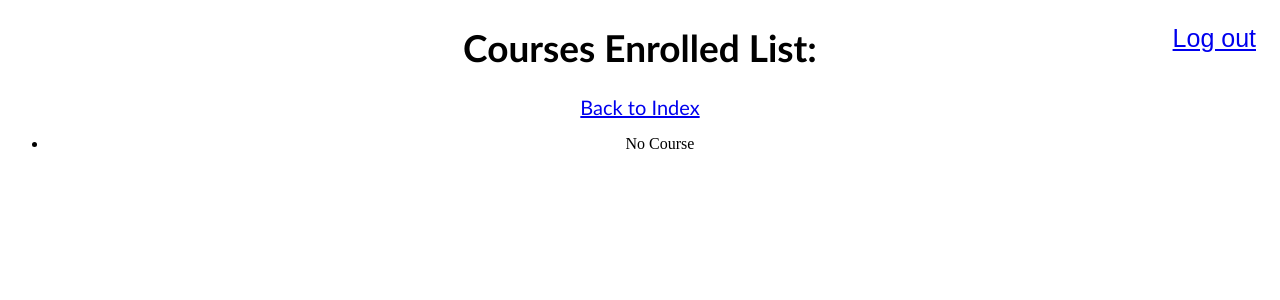
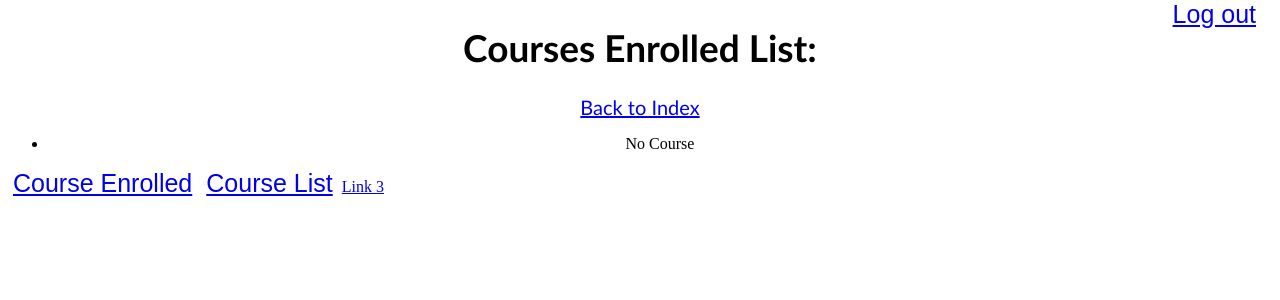
Before and after one commit to 6310682577/cn331_as2, a Django app: page /users/enrolled in a window 1280 px wide. Shown: the top 300 px of the page. Run offline with Django 4.2, Linux system fonts and the light colour scheme; a user stored in the database is signed in; data comes from the database, SQL or seed files in the repository; both versions use the stored data as it was after the commit; data that the repository does not hold is empty.

Commit message:
for clone

```diff
--- a/Course_registrations/users/templates/users/enrolled.html
+++ b/Course_registrations/users/templates/users/enrolled.html
@@ -23,7 +23,8 @@
                 position: absolute; }
 
     .margin {   padding-bottom: 4px;
-                border-bottom: 2px solid black;}
+                border-bottom: 2px solid black;
+                width: 25% }
 
 
     .sansfont {font-family: sans-serif;}
@@ -42,7 +43,7 @@
 
 <ul>
     {% for enrolled in Enrolled.all %}
-    <p style = "width : 10px">
+    <p>
         <div class = "gillfont margin">
             {{ enrolled.subject_id.subject_id }}
             {{ enrolled.subject_id.subject }}
--- a/Course_registrations/users/templates/users/layout.html
+++ b/Course_registrations/users/templates/users/layout.html
@@ -1,26 +1,33 @@
 <!DOCTYPE html>
 <html lang="en">
 
-
-    <center>
     <head>
         <title>Users</title>
     </head>
     <body>
+        <div>
+            <center>
+            {% block body %}
+            {% endblock %}
+            </center>
+        <div>
+        <div class="w3-sidebar w3-bar-block">
+            <a href="{% url 'enrolled' %}" class="w3-bar-item w3-button" style = "font-size : 25px ; font-family: sans-serif ; padding : 5px">Course Enrolled</a>
+            <a href="{% url 'course'%}" class="w3-bar-item w3-button" style = "font-size : 25px ; font-family: sans-serif ; padding : 5px">Course List</a>
+            <a href="#" class="w3-bar-item w3-button">Link 3</a>
+        </div>
         <a style="position: absolute;
             width: 100px;
             text-align:right;
             top: 3vh;
             right: 3vh;
             width: 100px;
+            top: 0px;
             text-align:right;
             font-size : 25px;
             font-family: sans-serif;"
             href="{% url 'logout' %}">
             Log out
         </a>
-            {% block body %}
-            {% endblock %}
     </body>
-    </center>
 </html>
--- a/Course_registrations/users/templates/users/register.html
+++ b/Course_registrations/users/templates/users/register.html
@@ -64,7 +64,9 @@
             </table>
             <h1></h1>
         {% endif %}
+    </div>
 
+    <div class = "gillfont" style = "position:relative; top : 10px">
         {% if Dates %}
             <table border = "2" cellpadding = "5" cellspacing = "2" style = "background-color : #FFFFFF">
                 <td>Subject_id</td>
--- a/Course_registrations/users/urls.py
+++ b/Course_registrations/users/urls.py
@@ -1,13 +1,15 @@
 from django.urls import path
 
-from . import views
+from Course_reg import views as Cviews
+from . import views as Uviews
 
 urlpatterns = [
-    path('', views.index, name='index'),
-    path('login', views.login_view, name='login'),
-    path('logout', views.logout_view, name='logout'),
-    path('register', views.register_view, name='register'),
-    path('enrolled', views.enrolled_view, name='enrolled'),
-    path('enroll', views.enroll, name='enroll'),
-    path('del_enroll', views.del_enroll, name='del_enroll'),
+    path('', Uviews.index, name='index'),
+    path('login', Uviews.login_view, name='login'),
+    path('logout', Uviews.logout_view, name='logout'),
+    path('register', Uviews.register_view, name='register'),
+    path('enrolled', Uviews.enrolled_view, name='enrolled'),
+    path('enroll', Uviews.enroll, name='enroll'),
+    path('del_enroll', Uviews.del_enroll, name='del_enroll'),
+    path('../Course_reg', Cviews.course, name='course')
 ]
--- a/Course_registrations/users/views.py
+++ b/Course_registrations/users/views.py
@@ -64,7 +64,7 @@ def register_view(request):
     })
 
 def enrolled_view(request):
-    enrolled = Student.objects.get(name__username=request.user).course_enroll
+    enrolled = Student.objects.get(name__username=request.user).course_enroll.order_by('subject_id')
     return render(request, 'users/enrolled.html', {
         'Enrolled' : enrolled
     })
```
Also changed, not shown: Course_registrations/users/templates/users/index.html (+4 -3 lines), Course_registrations/db.sqlite3. Lines whose indentation alone changed are shown as unchanged.
